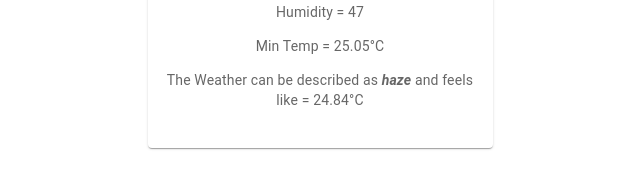
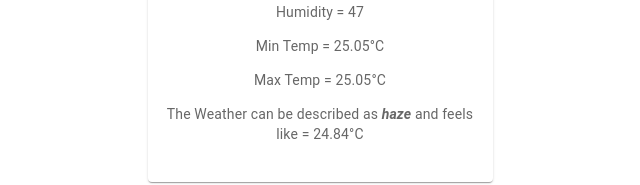
Before and after one commit to FaruqKhan11148/React_Weather_Project, a React (Vite) app in the folder Project/: page / in a window 1280 px wide. Shown: the part 449-634 px from the top of the page, without its empty margins (320-960 px from the left). Built offline with nearby package versions, Linux system fonts and the light colour scheme.

Commit message:
Update InfoBox.jsx

```diff
--- a/Project/src/InfoBox.jsx
+++ b/Project/src/InfoBox.jsx
@@ -31,6 +31,7 @@ export default function InfoBox({info}){
                     <p>Temprature = {info.temp}&deg;C</p>
                     <p>Humidity = {info.humidity}</p>
                     <p>Min Temp = {info.minTemp}&deg;C</p>
+                    <p>Max Temp = {info.maxTemp}&deg;C</p>
                     <p>The Weather can be described as <i><b>{info.weather}</b></i> and feels like = {info.feels_like}&deg;C</p>
 
                     </Typography>
```
